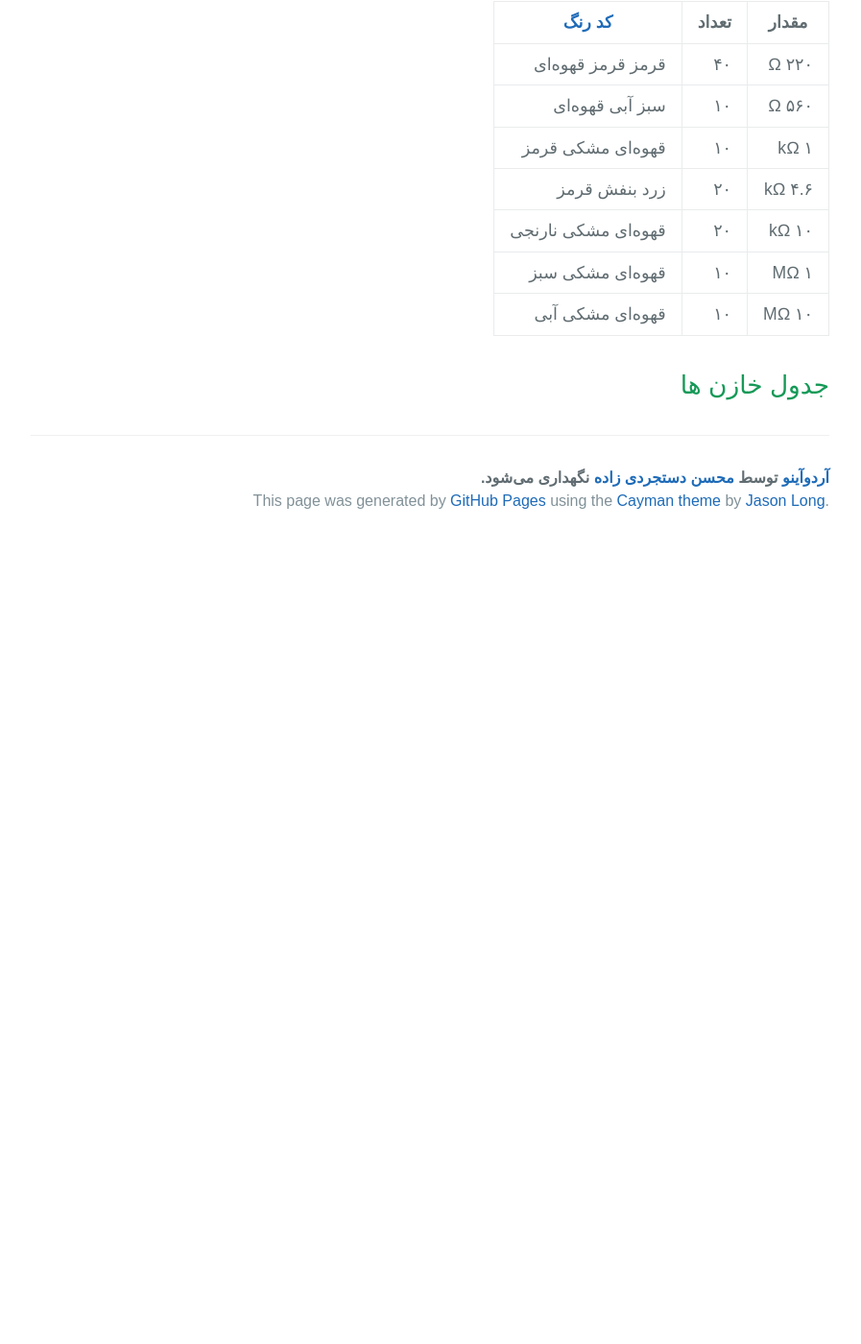
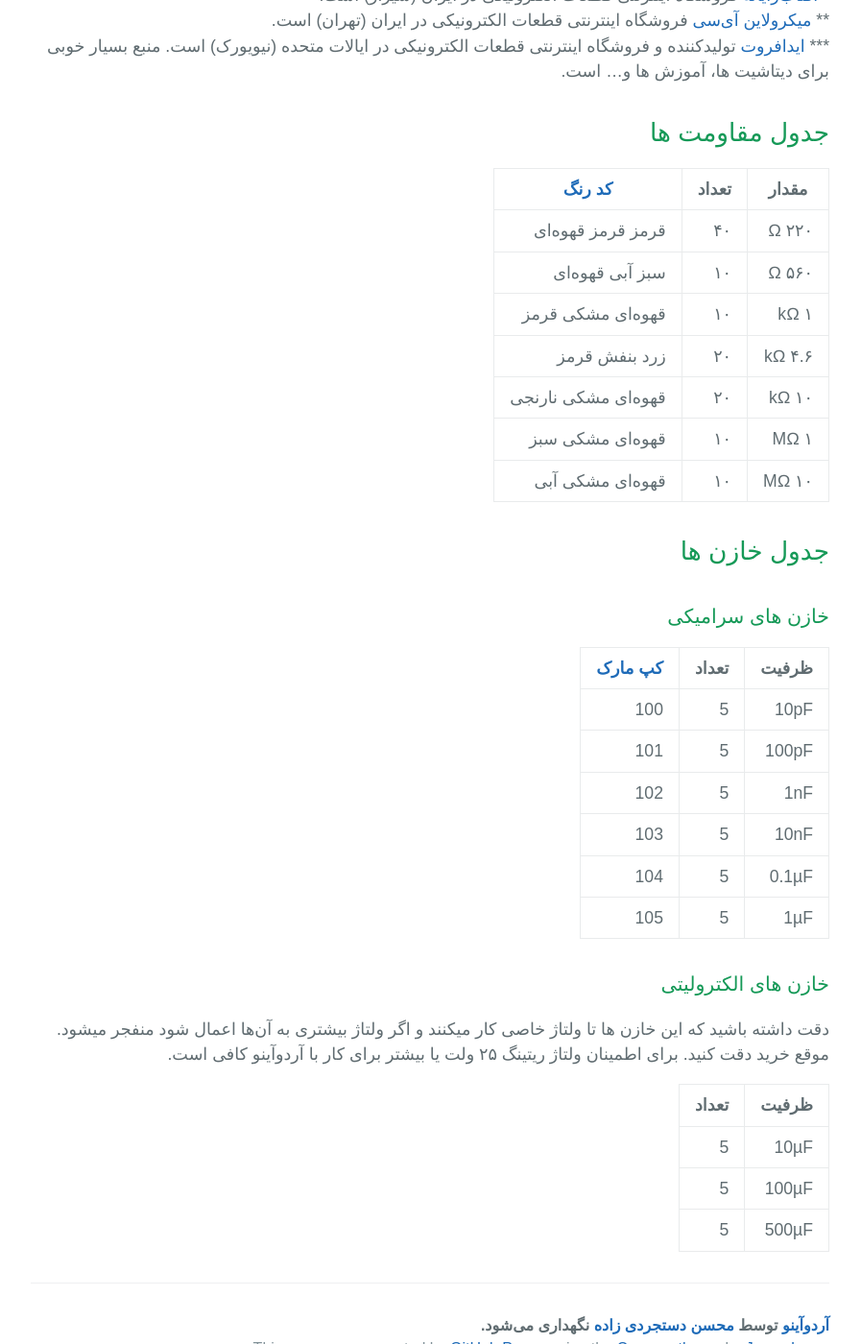
Before and after one commit to mohsend/arduino, a Jekyll site: the page built from arduino_starter_kit.markdown, in a window 1280 px wide and 1400 px high, scrolled down 2156 px. Shown: the whole window at 96% size, without its empty margins (192-1089 px from the left). Built offline with Jekyll 4.4.1, drawn with Linux system fonts in a browser that asks for light colours; some web fonts are replaced; before the commit the page ends 2722 px from its top, so only the background shows below that; some of the changed text lies outside the part shown.

Commit message:
Adds new components and rearrange some

```diff
--- a/arduino_starter_kit.markdown
+++ b/arduino_starter_kit.markdown
@@ -65,24 +65,6 @@
       <td>ال‌ای‌دی (رنگ های مختلف)</td>
       <td> LED </td>
       <td>۱۰ تا از هر رنگ</td>
-      <td> – </td>
-    </tr>
-    <tr>
-      <td>دیود یکسوساز</td>
-      <td>1N400x</td>
-      <td>۱۰</td>
-      <td><a href="http://microlineic.com/index.php?productID=540">مل</a></td>
-    </tr>
-    <tr>
-      <td>دیود سیگنال</td>
-      <td>1N4148</td>
-      <td>۱۰</td>
-      <td><a href="http://microlineic.com/index.php?productID=538">مل</a></td>
-    </tr>
-    <tr>
-      <td>خازن</td>
-      <td> Capacitors </td>
-      <td><a href="#section-2">لیست</a></td>
       <td> – </td>
     </tr>
     <tr>
@@ -170,16 +152,58 @@
       <td> – </td>
     </tr>
     <tr>
-      <td>رله پنج ولت</td>
-      <td> – </td>
+      <td>ماژول رله پنج ولت</td>
+      <td> 5v Relay Module</td>
       <td>۱</td>
-      <td><a href="http://shop.aftabrayaneh.com/2Chanel_5v_relay.html">آر</a></td>
+      <td><a href="http://shop.aftabrayaneh.com/2Chanel_5v_relay.html">آر</a> <a href="http://microlineic.com/index.php?productID=2017">مل</a></td>
+    </tr>
+    <tr>
+      <td>تایمر ۵۵۵</td>
+      <td> LM555 </td>
+      <td>۴</td>
+      <td><a href="http://microlineic.com/index.php?productID=1692">مل</a></td>
+    </tr>
+    <tr>
+      <td>دیود یکسوساز</td>
+      <td>1N400x</td>
+      <td>۱۰</td>
+      <td><a href="http://microlineic.com/index.php?productID=540">مل</a></td>
+    </tr>
+    <tr>
+      <td>دیود سیگنال</td>
+      <td>1N4148</td>
+      <td>۱۰</td>
+      <td><a href="http://microlineic.com/index.php?productID=538">مل</a></td>
+    </tr>
+    <tr>
+      <td>خازن</td>
+      <td> Capacitors </td>
+      <td><a href="#section-2">لیست</a></td>
+      <td><a href="http://microlineic.com/index.php?categoryID=27">مل</a></td>
+    </tr>
+    <tr>
+      <td>آمپلیفایر</td>
+      <td> LM324 </td>
+      <td>۱</td>
+      <td><a href="http://microlineic.com/index.php?productID=1695">مل</a></td>
+    </tr>
+    <tr>
+      <td>رگولاتور قابل تنظیم</td>
+      <td> LM317 </td>
+      <td>۱</td>
+      <td><a href="http://microlineic.com/index.php?productID=1693">مل</a></td>
     </tr>
     <tr>
       <td>برد بورد بسیار کوچک</td>
       <td> Tiny Breadboard</td>
       <td>۵</td>
       <td><a href="http://shop.aftabrayaneh.com/Peripherals/Pcb/Mini_Breadboard_SYB170.html">آر</a> <a href="https://www.adafruit.com/products/65">اف</a></td>
+    </tr>
+    <tr>
+      <td>هویه ۴۰وات</td>
+      <td>Soldering Iron 40W</td>
+      <td>۱</td>
+      <td><a href="http://shop.aftabrayaneh.com/TLN35_Solder_35W.html">آر</a> <a href="http://microlineic.com/index.php?productID=282">مل</a></td>
     </tr>
     <tr>
       <td>پک برد پی‌سی‌بی</td>
@@ -256,3 +280,74 @@
 </table>
 
 ## جدول خازن ها
+
+### خازن های سرامیکی
+
+<table>
+  <thead>
+    <tr>
+      <th>ظرفیت</th>
+      <th>تعداد</th>
+      <th><a href="http://www.radio-electronics.com/info/data/capacitor/capacitor-markings.php">کپ مارک</a></th>
+    </tr>
+  </thead>
+  <tbody>
+    <tr>
+      <td>10pF</td>
+      <td>5</td>
+      <td>100</td>
+    </tr>
+    <tr>
+      <td>100pF</td>
+      <td>5</td>
+      <td>101</td>
+    </tr>
+    <tr>
+      <td>1nF</td>
+      <td>5</td>
+      <td>102</td>
+    </tr>
+    <tr>
+      <td>10nF</td>
+      <td>5</td>
+      <td>103</td>
+    </tr>
+    <tr>
+      <td>0.1&micro;F</td>
+      <td>5</td>
+      <td>104</td>
+    </tr>
+    <tr>
+      <td>1&micro;F</td>
+      <td>5</td>
+      <td>105</td>
+    </tr>
+  </tbody>
+</table>
+
+### خازن های الکترولیتی
+
+دقت داشته باشید که این خازن ها تا ولتاژ خاصی کار میکنند و اگر ولتاژ بیشتری به آن‌ها اعمال شود منفجر میشود. موقع خرید دقت کنید. برای اطمینان ولتاژ ریتینگ ۲۵ ولت یا بیشتر برای کار با آردوآینو کافی است.
+
+<table>
+  <thead>
+    <tr>
+      <th>ظرفیت</th>
+      <th>تعداد</th>
+    </tr>
+  </thead>
+  <tbody>
+    <tr>
+      <td>10&micro;F</td>
+      <td>5</td>
+    </tr>
+    <tr>
+      <td>100&micro;F</td>
+      <td>5</td>
+    </tr>
+    <tr>
+      <td>500&micro;F</td>
+      <td>5</td>
+    </tr>
+  </tbody>
+</table>
```
Also changed, not shown: other parts of arduino_starter_kit.markdown (+1 -1 lines).
